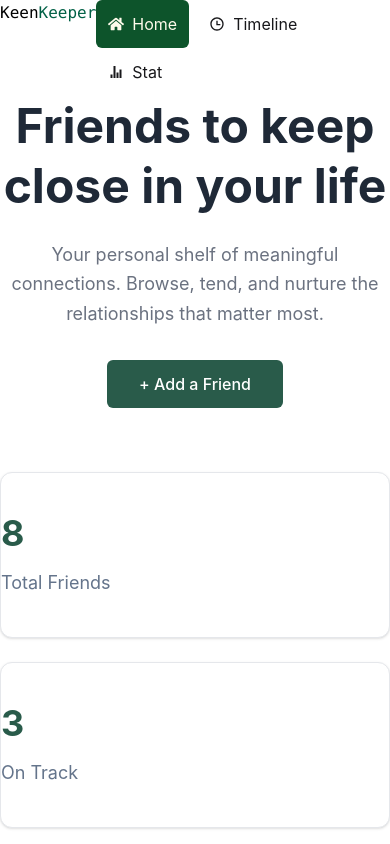
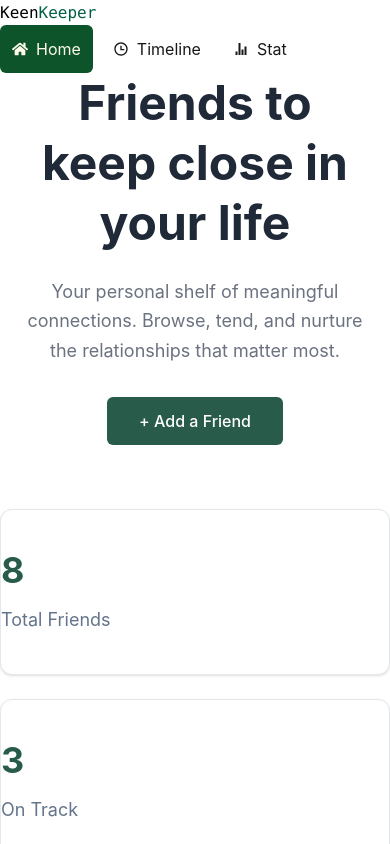
Before and after one commit to tajulrakibtaz/keen-keeper, a React (Vite) app: page / in a window 390 px wide. Shown: the top 844 px of the page. Built offline with nearby package versions, Linux system fonts and the light colour scheme.

Commit message:
maded the nav banner responsive

```diff
--- a/src/componants/navbar.jsx
+++ b/src/componants/navbar.jsx
@@ -5,7 +5,7 @@
 import { Link, NavLink } from 'react-router';
 const Navbar = () => {
     return (
-        <div className='flex justify-between'>
+        <div className='flex flex-col sm:flex-row sm:justify-between'>
             <div><samp className='text-black'>Keen</samp><samp className='text-emerald-800'>Keeper</samp></div>
             <div className='space-x-2'>
             <button>
--- a/src/pages/home.jsx
+++ b/src/pages/home.jsx
@@ -49,7 +49,7 @@
 
     return (
         <div>
-             <div className="max-w-7xl mx-auto text-center">
+             <div className="max-w-7xl mx-auto px-4 sm:px-6 lg:px-8 text-center">
         <h1 className="text-5xl md:text-6xl font-bold text-[#1f2937] leading-tight">
           Friends to keep close in your life
         </h1>
```
